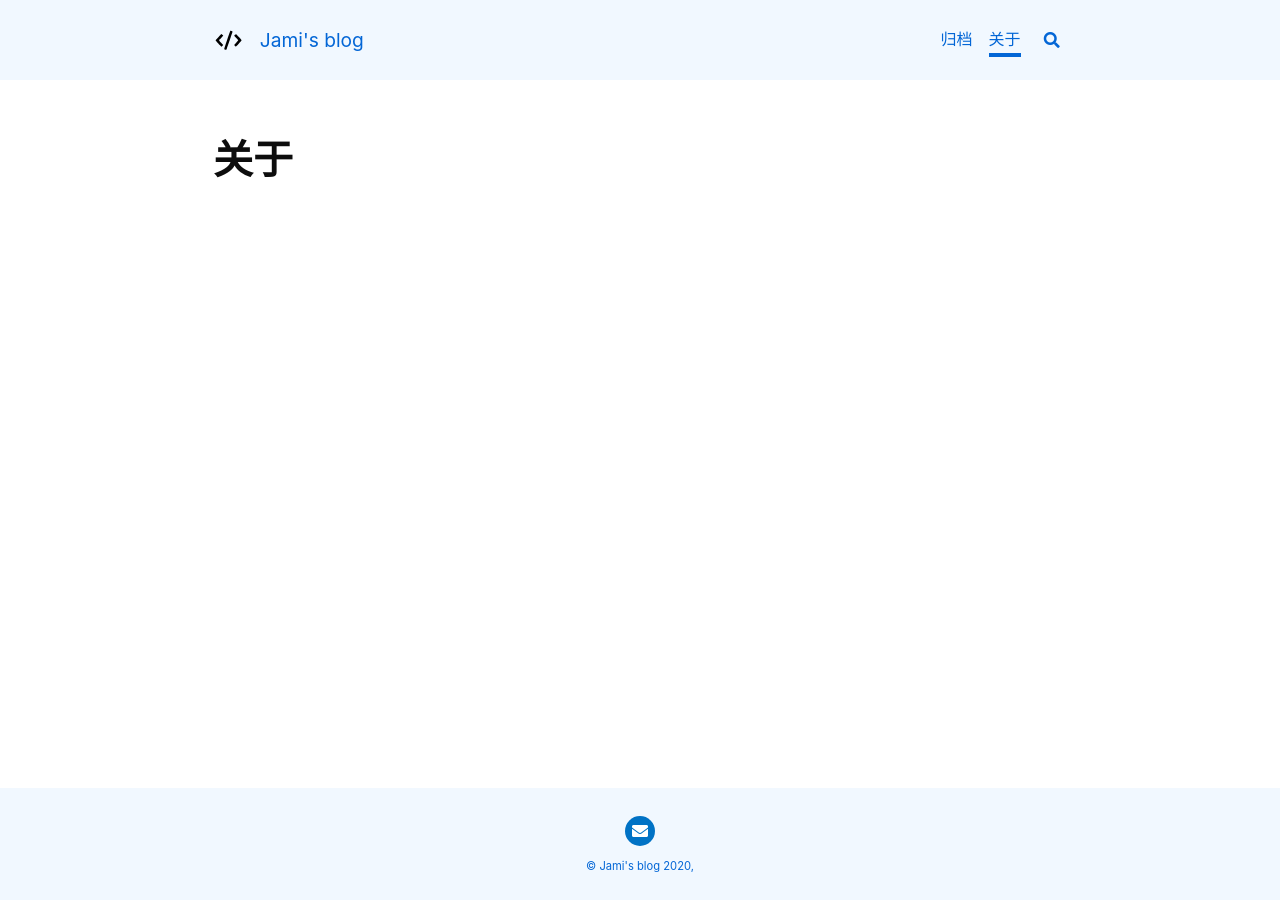
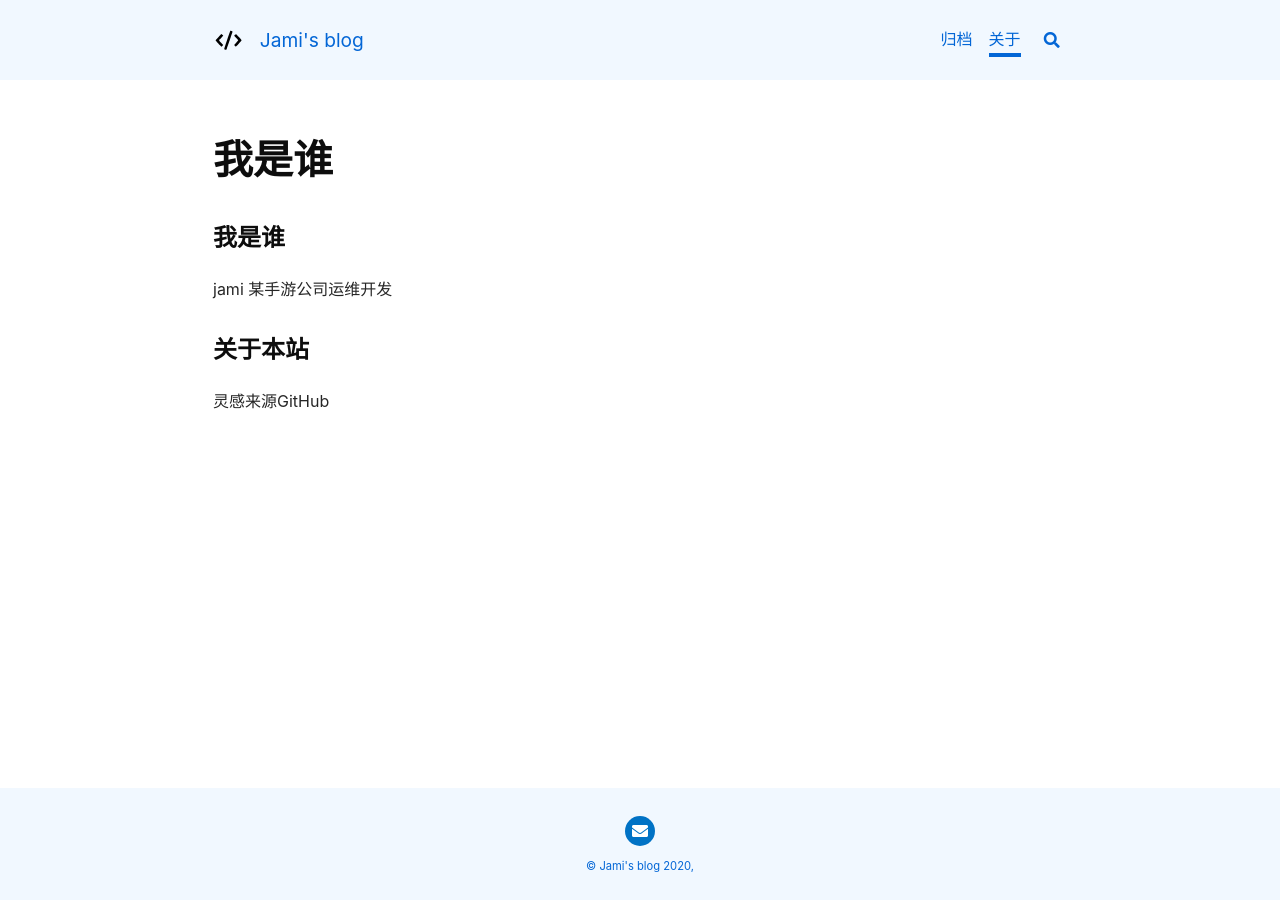
Before and after one commit to jijianming/jijianming.github.io, a Jekyll site: the page built from about.md, in a window 1280 px wide. Built offline with Jekyll 4.4.1, drawn with Linux system fonts in a browser that asks for light colours; nearby versions of some CDN libraries; comment, search, counter and statistics services are not loaded; our own code applies the rules of GitHub Pages for plain Markdown files.

Commit message:
update about

```diff
--- a/about.md
+++ b/about.md
@@ -25,3 +25,9 @@ titles:
   # @end locale config
 key: about
 ---
+### 我是谁
+jami 某手游公司运维开发
+
+### 关于本站
+
+灵感来源GitHub
```
